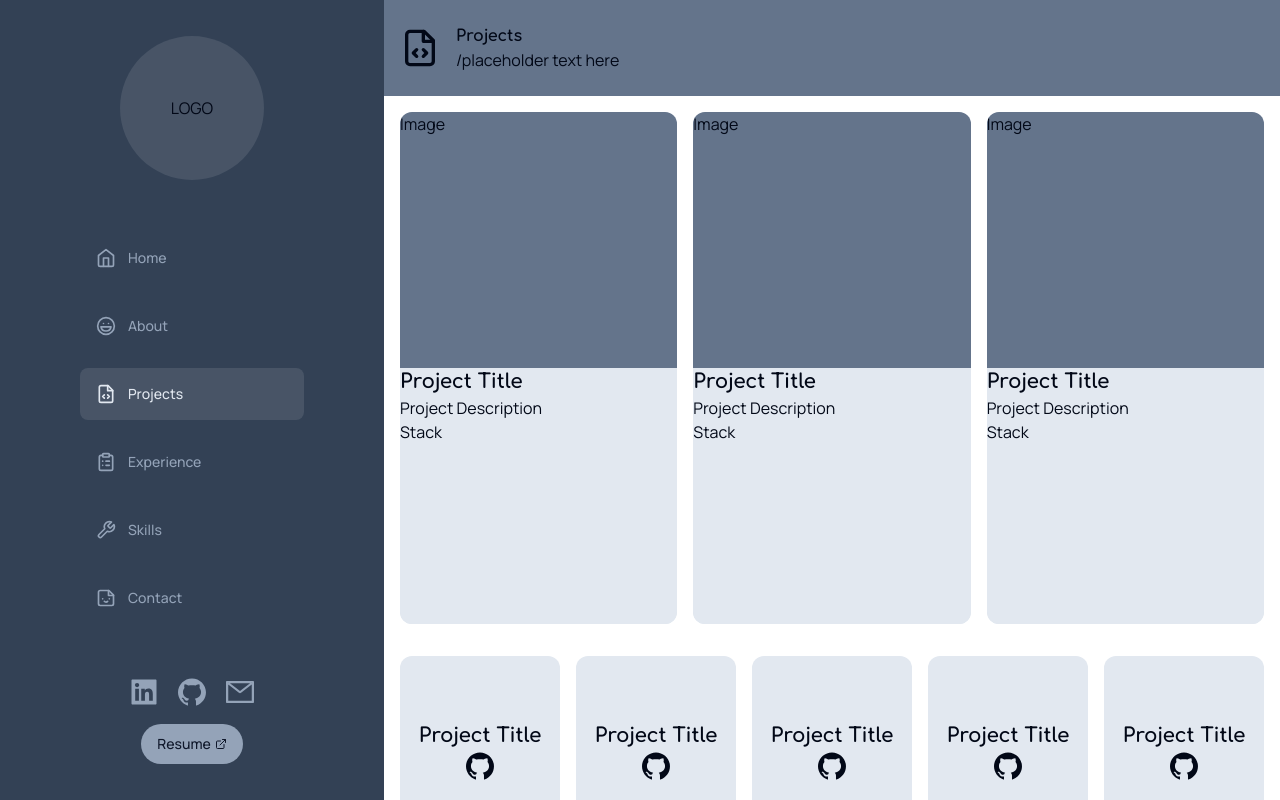
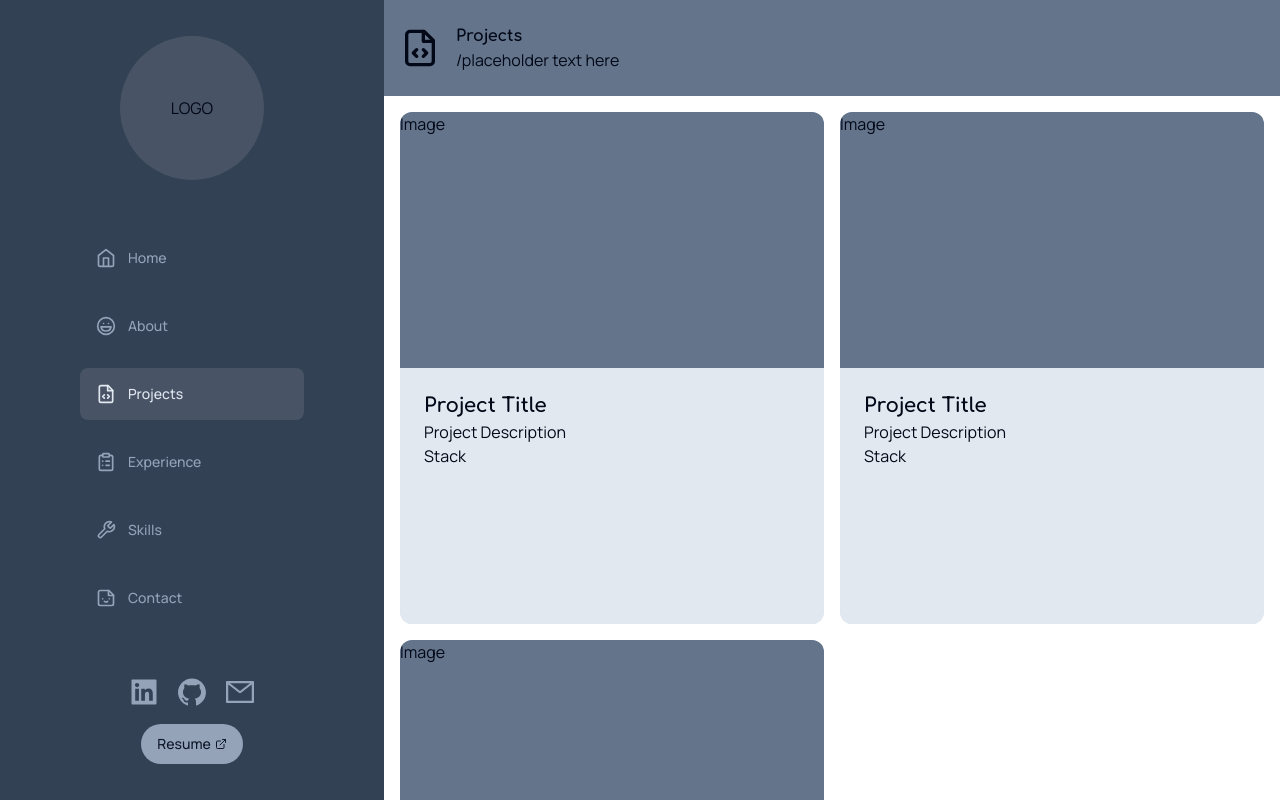
Before and after one commit to penguinboots/portfolio-v3, a Next.js app: page /projects in a window 1280 px wide. Shown: the top 800 px of the page. Built offline with nearby package versions, Linux system fonts and the light colour scheme.

Commit message:
style projects

```diff
--- a/app/(dashboard)/projects/page.tsx
+++ b/app/(dashboard)/projects/page.tsx
@@ -4,12 +4,12 @@ import ProjectCard from "@/components/ProjectCard";
 const ProjectsPage = () => {
   return (
     <div>
-      <div className="p-4 gap-4 grid grid-cols-1 md:grid-cols-2 lg:grid-cols-2 xl:grid-cols-3">
+      <div className="p-4 gap-4 grid grid-cols-1 lg:grid-cols-2 2xl:grid-cols-3">
         <FeatureCard />
         <FeatureCard />
         <FeatureCard />
       </div>
-      <div className="p-4 gap-4 grid grid-cols-2 md:grid-cols-3 lg:grid-cols-4 xl:grid-cols-5">
+      <div className="p-4 gap-4 grid grid-cols-1 sm:grid-cols-2 md:grid-cols-3 lg:grid-cols-4 xl:grid-cols-5">
         <ProjectCard />
         <ProjectCard />
         <ProjectCard />
--- a/components/FeatureCard.tsx
+++ b/components/FeatureCard.tsx
@@ -7,7 +7,7 @@ const FeatureCard = () => {
     <Card>
       <div>
         <div className="w-full bg-slate-500 h-48 md:h-64">Image</div>
-        <div className="w-full bg-slate-200 h-48 md:h-64">
+        <div className="w-full p-6 bg-slate-200 h-48 md:h-64">
           <h1 className={cn("text-xl", titleFont.className)}>Project Title</h1>
           <p>Project Description</p>
           <div>Stack</div>
```
